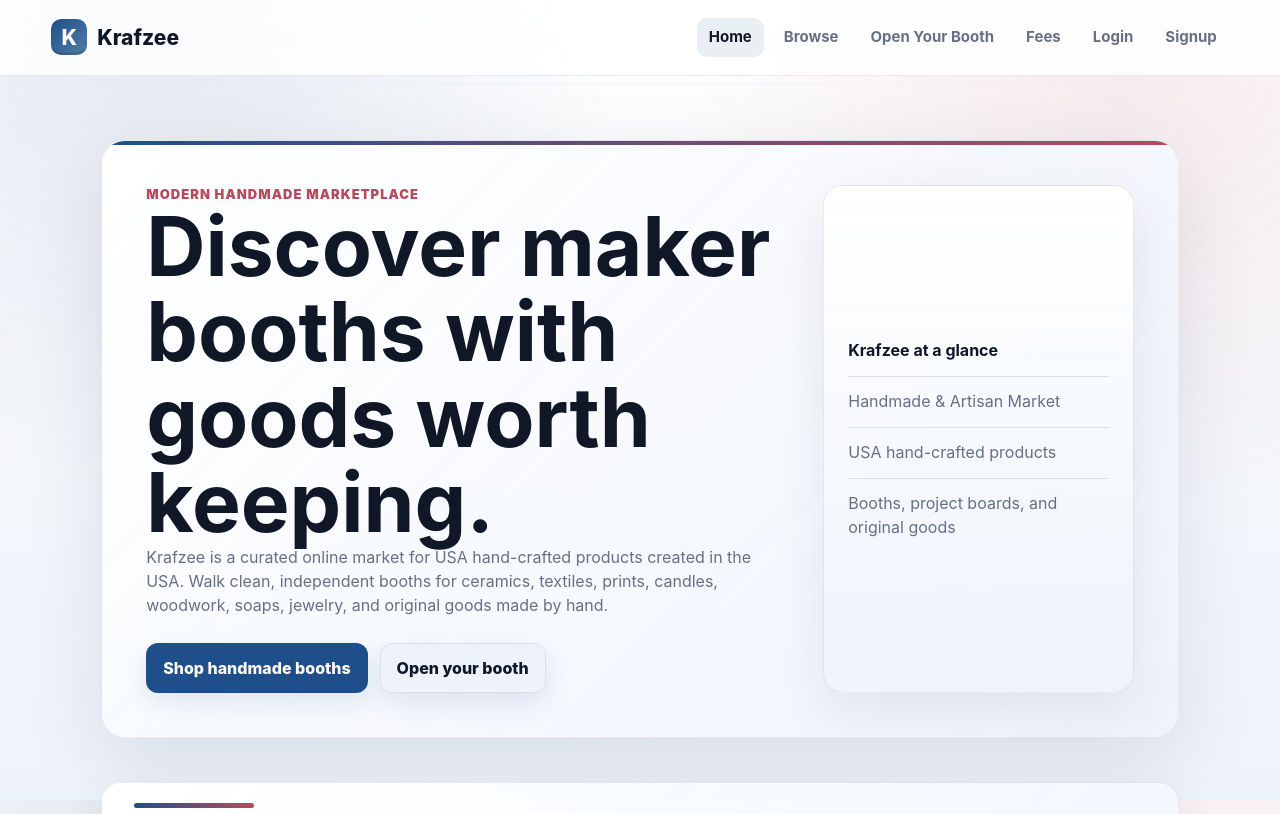
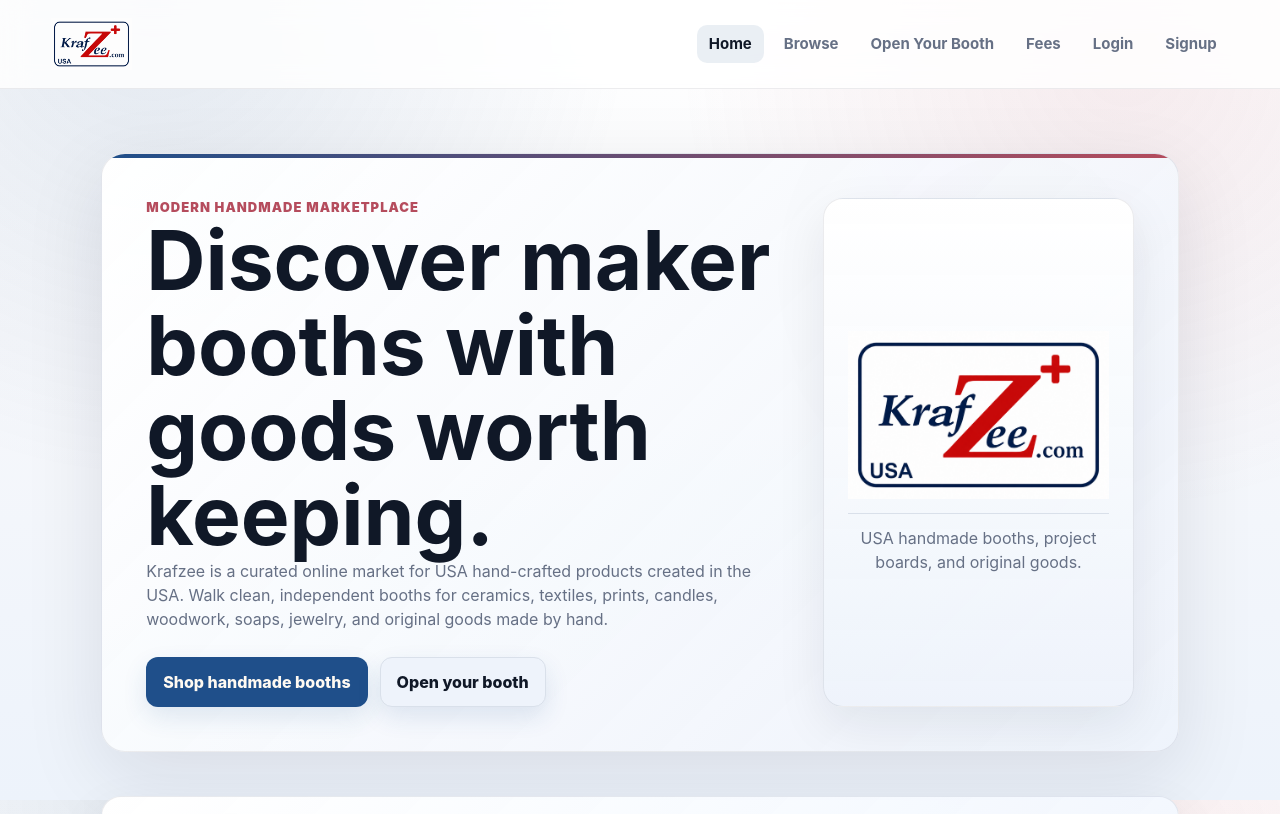
Before and after one commit to Packcw8/krafzee, a React (Vite) app: page / in a window 1280 px wide. Shown: the top 814 px of the page. Built offline with nearby package versions, Linux system fonts and the light colour scheme; no server answers.

Commit message:
Add Krafzee logo to site

```diff
--- a/src/App.css
+++ b/src/App.css
@@ -34,23 +34,27 @@
   align-items: center;
   color: var(--ink);
   display: inline-flex;
-  font-size: 21px;
-  font-weight: 800;
-  gap: 10px;
+  flex: 0 0 auto;
   text-decoration: none;
 }
 
-.brand-mark {
-  align-items: center;
-  background:
-    linear-gradient(135deg, var(--green), #527da8);
-  border-radius: 10px;
-  box-shadow: inset 0 -3px 0 rgba(31, 42, 61, 0.18);
-  color: #fffaf2;
-  display: inline-flex;
-  height: 36px;
-  justify-content: center;
-  width: 36px;
+.brand-logo {
+  display: block;
+  height: 52px;
+  object-fit: contain;
+  width: auto;
+}
+
+.sr-only {
+  clip: rect(0, 0, 0, 0);
+  border: 0;
+  height: 1px;
+  margin: -1px;
+  overflow: hidden;
+  padding: 0;
+  position: absolute;
+  white-space: nowrap;
+  width: 1px;
 }
 
 .nav-links {
@@ -195,6 +199,17 @@
   border-top: 1px solid var(--border);
   color: var(--muted);
   padding-top: 12px;
+}
+
+.hero-logo-board {
+  justify-items: center;
+  text-align: center;
+}
+
+.hero-logo {
+  display: block;
+  max-width: min(100%, 360px);
+  width: 100%;
 }
 
 .market-section-grid {
@@ -801,6 +816,10 @@
     flex-direction: column;
   }
 
+  .brand-logo {
+    height: 44px;
+  }
+
   .nav-links {
     justify-content: flex-start;
   }
--- a/src/components/Navbar.jsx
+++ b/src/components/Navbar.jsx
@@ -14,8 +14,8 @@
   return (
     <header className="site-header">
       <NavLink className="brand" to="/" aria-label="Krafzee home">
-        <span className="brand-mark">K</span>
-        <span>Krafzee</span>
+        <img className="brand-logo" src="/KrafZeeLogo.png" alt="" />
+        <span className="sr-only">Krafzee</span>
       </NavLink>
 
       <nav className="nav-links" aria-label="Main navigation">
--- a/src/pages/Home.jsx
+++ b/src/pages/Home.jsx
@@ -25,11 +25,9 @@
             </Link>
           </div>
         </div>
-        <div className="market-note market-board" aria-label="Marketplace highlights">
-          <strong>Krafzee at a glance</strong>
-          <span>Handmade & Artisan Market</span>
-          <span>USA hand-crafted products</span>
-          <span>Booths, project boards, and original goods</span>
+        <div className="market-note market-board hero-logo-board" aria-label="Krafzee marketplace sign">
+          <img className="hero-logo" src="/KrafZeeLogo.png" alt="KrafZee.com USA" />
+          <span>USA handmade booths, project boards, and original goods.</span>
         </div>
       </section>
 
```
Also changed, not shown: public/KrafZeeLogo.png (added).
